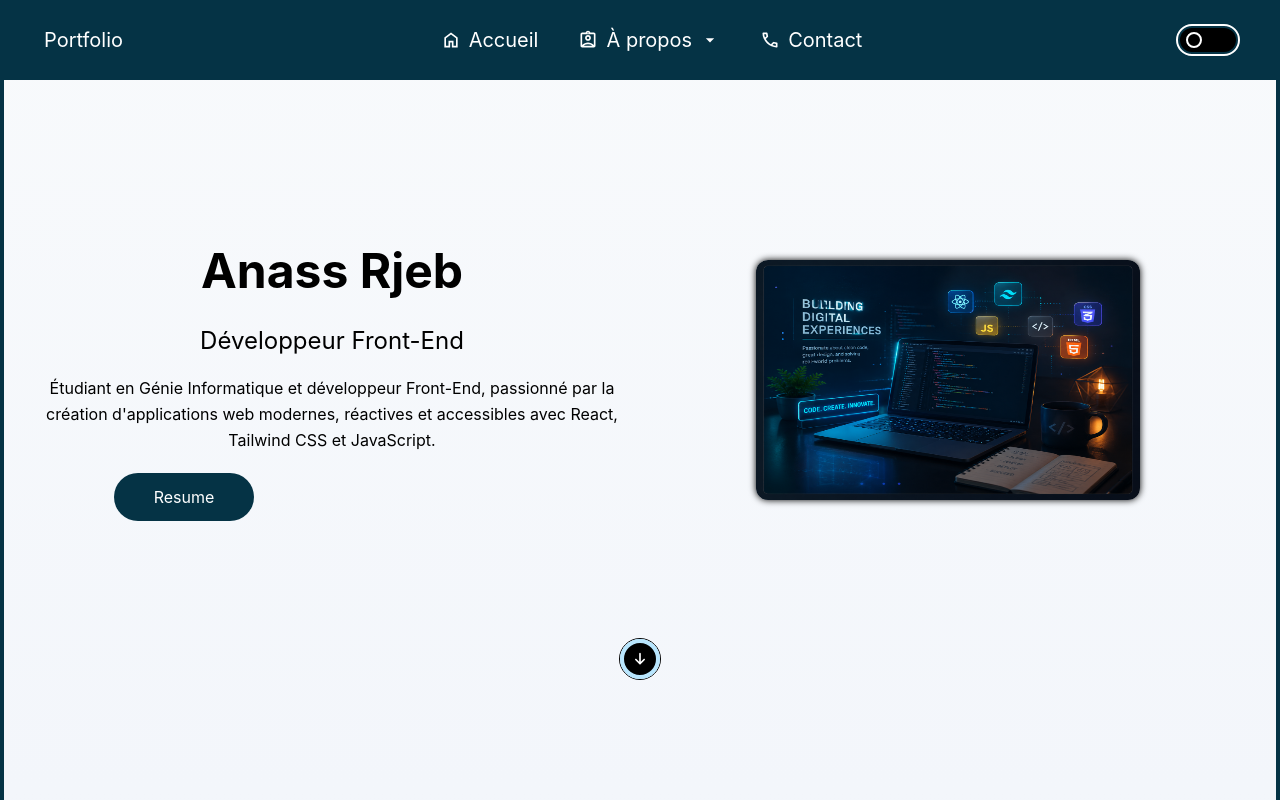
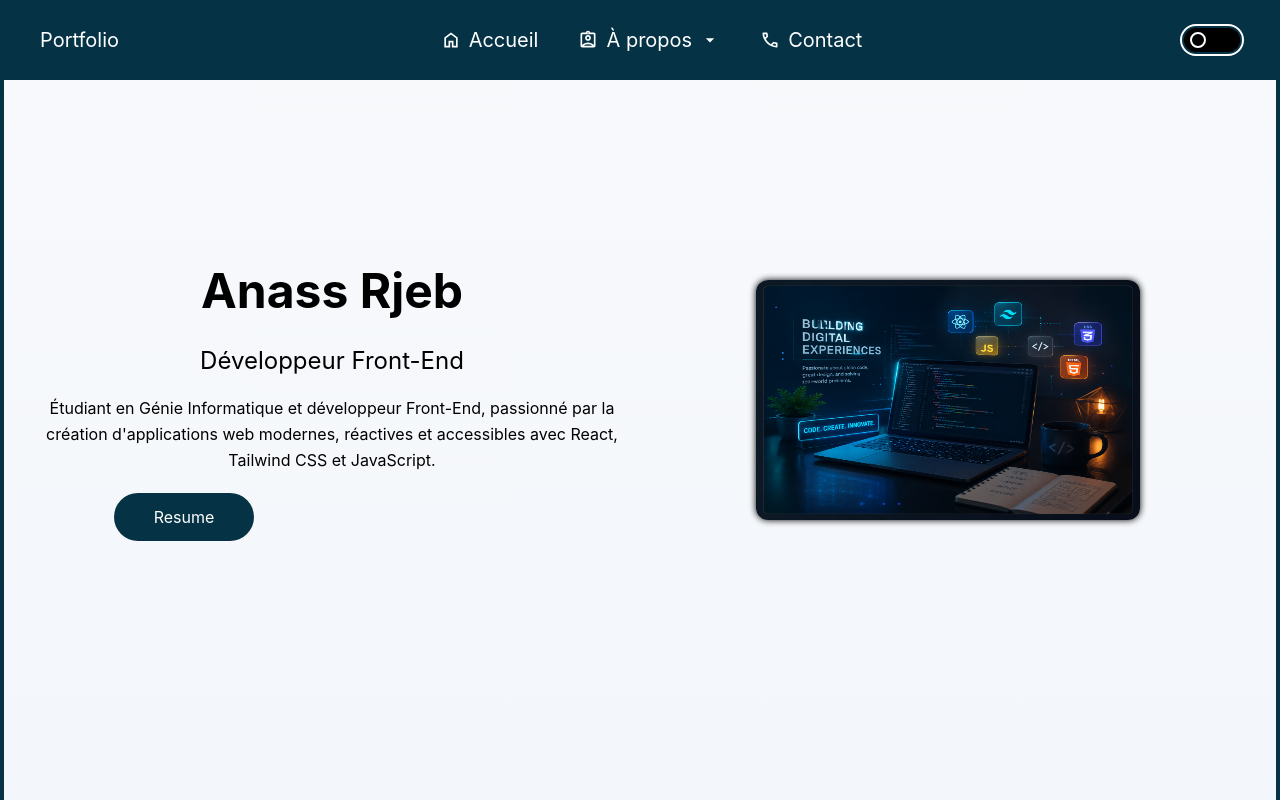
Before and after one commit to Rjeb-Anas/Portfolio--S, a React (Vite) app: page / in a window 1280 px wide. Shown: the top 800 px of the page. Built offline with nearby package versions, Linux system fonts and the light colour scheme.

Commit message:
Update portfolio

```diff
--- a/src/App.jsx
+++ b/src/App.jsx
@@ -9,7 +9,7 @@ function App() {
       <main className='min-h-dvh w-full overflow-x-hidden text-black dark:text-white min-w-75
       bg-linear-to-b from-[#F8FAFC] via-[#F3F6FB] to-[#EDF2F7]     transition-colors duration-300
     dark:from-[#000309] dark:via-[#00050D] dark:to-[#000712]  animate-load-fast '>
-        <div className="mx-auto flex min-h-dvh w-full max-w-7xl flex-col md:border-l-cyan-950
+        <div className="mx-auto flex min-h-dvh w-full max-w-7xl flex-col md:border-l-cyan-950 relative
        md:border-r-cyan-950
         md:border-l-4 md:border-r-4">
           <Header></Header>
--- a/src/components/Header.jsx
+++ b/src/components/Header.jsx
@@ -33,14 +33,24 @@ const Header = () => {
     }, []);
     return (
         <>
-            <header id="Head" className="mx-auto flex h-20 max-w-7xl  bg-cyan-950 w-full text-white
-             items-center md:justify-between max-md:justify-around px-4 sm:px-6 md:px-8 lg:px-10 text-[clamp(1rem,2vw,1.25rem)]">
+            <header
+            id="Head"
+            className="
+                fixed top-0 left-0 right-0 z-50
+                mx-auto h-20
+                bg-cyan-950 text-white
+                flex items-center
+                md:justify-between max-md:justify-around
+                px-4 sm:px-6 md:px-8 lg:px-10
+                text-[clamp(1rem,2vw,1.25rem)]
+            "
+            >
                 <span>Portfolio</span>
                 <div className="max-md:hidden py-3 px-3 flex items-center justify-center">
                     <a href="" className="px-3 py-2 m-2 relative
                         flex items-center justify-center
                         after:rounded-full
-                        after:contente-[''] after:w-0 after:h-0.5 after:bg-white after:absolute
+                        after:content-[''] after:w-0 after:h-0.5 after:bg-white after:absolute
                         hover:after:w-full after:transition-all
                         after:left-0 after:bottom-0 ">
                         <img src={homeSvg} alt="Home" className="size-5 mr-2" />
@@ -57,7 +67,7 @@ const Header = () => {
                         À propos
                         <img src={arrowSvg} alt="" className={`size-5 ml-2 ${isOpen ? "animate-open-arrow" : ""} `} />
                         <div className={`absolute flex-col w-full h-auto py-3 bg-cyan-950 top-full z-50 rounded-lg shadow-lg shadow-black
-                                left-0 ${isOpen ? "flex animate-menu-open" : "hidden"} text-[clamp(0.5rem,1vw,0.75rem)`}>
+                                left-0 ${isOpen ? "flex animate-menu-open" : "hidden"} text-[clamp(0.5rem,1vw,0.75rem)]`}>
                             <a href="#About" className="py-2 hover:bg-white/10 overflow-hidden line-clamp-1 ">À propos</a>
                             <a href="#Cursus" className="py-2 hover:bg-white/10 overflow-hidden line-clamp-1 ">Cursus</a>
                             <a href="" className="py-2 hover:bg-white/10 overflow-hidden line-clamp-1 ">Projets</a>
--- a/src/components/Home.jsx
+++ b/src/components/Home.jsx
@@ -3,7 +3,7 @@ import image from "../assets/img.png";
 
 const Home = () => {
     return (
-        <main className="mx-auto min-h-[calc(100dvh-6.25rem)]  w-full
+        <main className="mx-auto min-h-dvh  w-full flex items-center justify-center
     max-w-7xl px-4 sm:px-6 lg:px-8">
             <section className="flex md:flex-row max-md:flex-col
              max-md:items-center w-full  gap-6  py-10 relative h-150 ">
@@ -43,24 +43,6 @@ const Home = () => {
                         />
                     </a>
                 </div>
-                <a href="#Cursus" className='w-auto h-auto   border rounded-full absolute bottom-0  left-1/2 -translate-x-1/2'>
-                    <button
-                        class="cursor-pointer relative after:content-['scroll_to_bottom']
-                         after:text-white after:absolute after:text-nowrap after:scale-0
-                         hover:after:scale-100 after:duration-200 w-10 h-10 rounded-full  border-4 border-sky-200 bg-black pointer
-                         flex items-center justify-center duration-300 hover:rounded-[50px] hover:w-36 group/button overflow-hidden active:scale-90"
-                    >
-                        <svg
-                            class="w-2.5 fill-white delay-50 duration-200 group-hover/button:-translate-y-12 rotate-180"
-                            viewBox="0 0 384 512"
-                        >
-                            <path
-                                d="M214.6 41.4c-12.5-12.5-32.8-12.5-45.3 0l-160 160c-12.5 12.5-12.5 32.8 0
-                                45.3s32.8 12.5 45.3 0L160 141.2V448c0 17.7 14.3 32 32 32s32-14.3 32-32V141.2L329.4 246.6c12.5 12.5 32.8 12.5 45.3 0s12.5-32.8 0-45.3l-160-160z"
-                            ></path>
-                        </svg>
-                    </button>
-                </a>
             </section>
         </main>
     );
```
